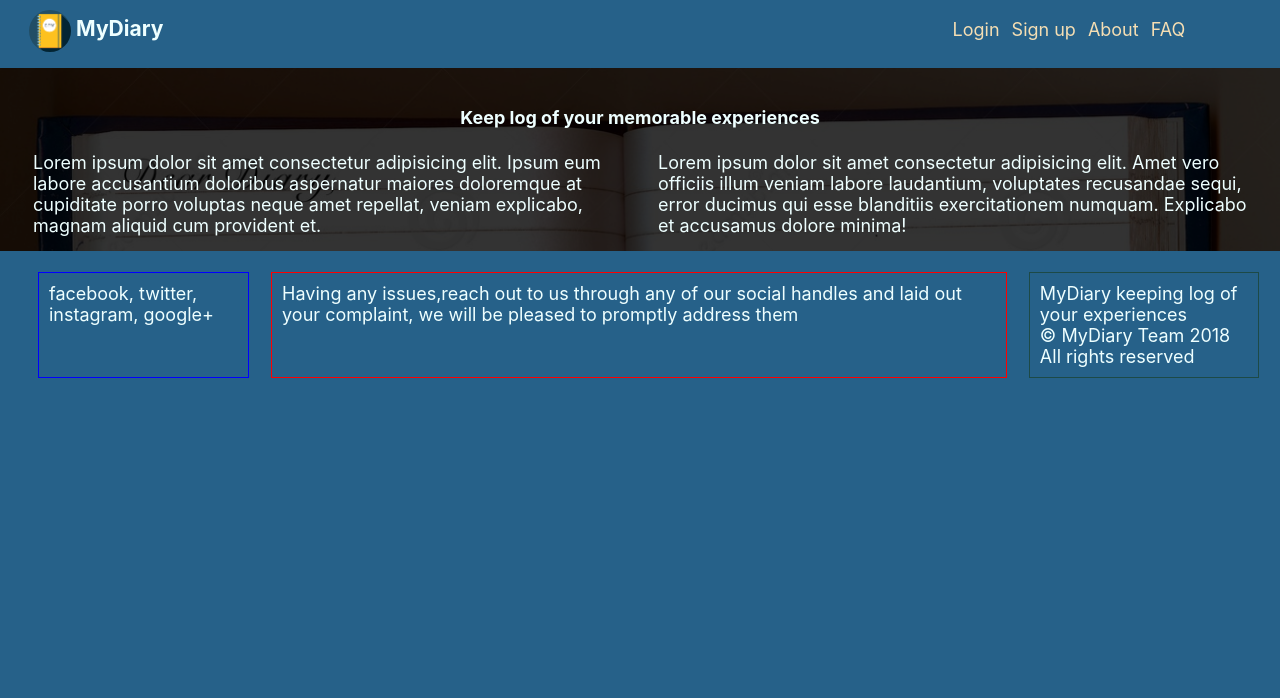
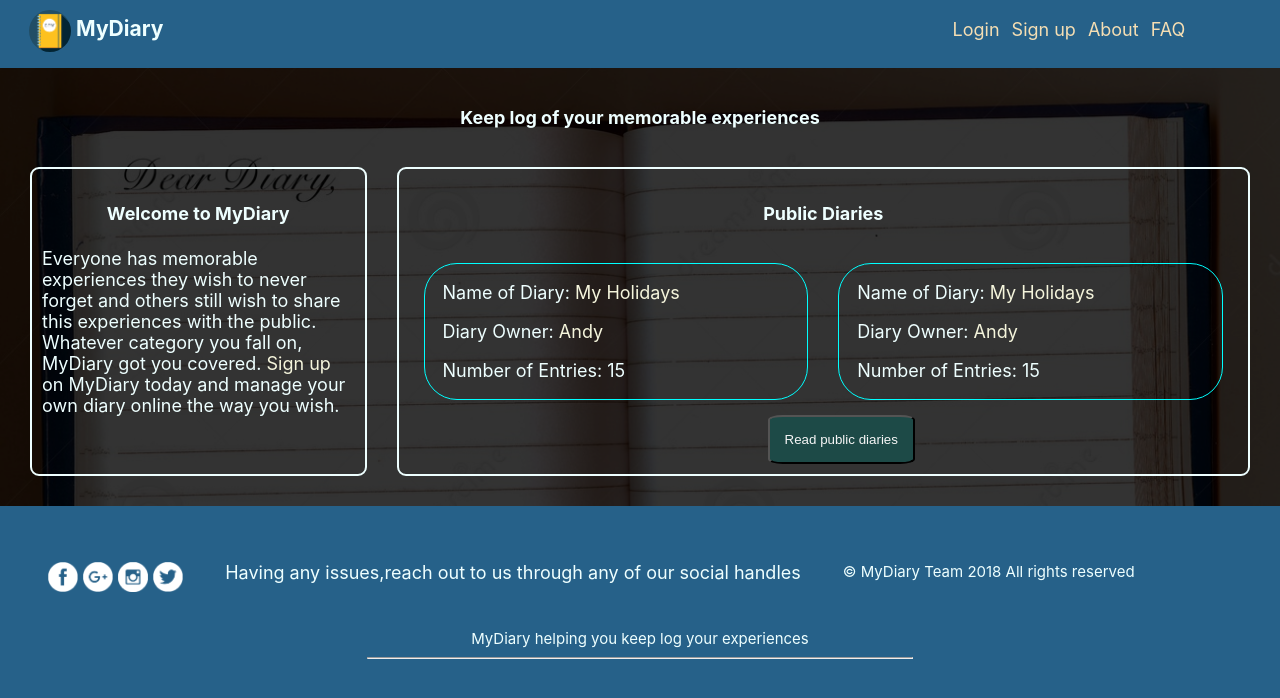
Before and after one commit to andrewinsoul/MyDiary, a plain HTML site: page UI/index.html in a window 1280 px wide. Drawn offline with Linux system fonts and the light colour scheme.

Commit message:
add footer images and modify index.html and index.css files

```diff
--- a/UI/assets/styles/index.css
+++ b/UI/assets/styles/index.css
@@ -1,6 +1,9 @@
 body {
   background-color: #266189;
   color: #eeffff;
+}
+hr {
+  width: 544px;
 }
 div.main-content {
   background-image: url(../images/diary-edit.jpg);
@@ -11,3 +14,30 @@ div#content {
   background-color: rgba(0, 0, 0, 0.8);
   padding: 15px;
 }
+img.footer-img {
+  width: 30px;
+}
+footer div img.footer-img:hover {
+  transition: .5s;
+  transform: scale(1.2) rotate(360deg);
+}
+div.row>div.section {
+  border: 2px solid #eeffff;
+  margin: 15px;
+  padding: 10px;
+  border-radius: 9px;
+}
+p>a {
+  text-decoration: none;
+  color: beige;
+}
+p>a:hover {
+  color: #1d4a47;
+}
+footer {
+  margin-top: 25px;
+}
+footer>div {
+  margin: 11px;
+  padding: 10px;
+}
--- a/UI/index.html
+++ b/UI/index.html
@@ -36,26 +36,48 @@
           <div class="col"><center><h4>Keep log of your memorable experiences</h4></center></div>
         </div>
         <div class="row">
-          <div class="col">
-            Lorem ipsum dolor sit amet consectetur adipisicing elit. Ipsum eum labore accusantium doloribus aspernatur maiores doloremque at cupiditate porro voluptas neque amet repellat, veniam explicabo, magnam aliquid cum provident et.
+          <div class="col-1 section">
+            <center><h4>Welcome to MyDiary</h4></center>
+            <p>
+              Everyone has memorable experiences they wish to never forget and others still wish to share this experiences with the public. Whatever category you fall on, MyDiary got you covered. <a href="signup.html">Sign up </a>on MyDiary today and manage your own diary online the way you wish.
+            </p>
           </div>
-          <div class="col">
-            Lorem ipsum dolor sit amet consectetur adipisicing elit. Amet vero officiis illum veniam labore laudantium, voluptates recusandae sequi, error ducimus qui esse blanditiis exercitationem numquam. Explicabo et accusamus dolore minima!
+          <div class="col section">
+            <center><h4>Public Diaries</h4></center>
+            <div class="row">
+              <div class="col" style="border: 1px solid cyan; margin: 15px; border-radius: 33px;">
+                <p>Name of Diary: <a href="#">My Holidays</a></p>
+                <p>Diary Owner: <a href="#">Andy</a></p>
+                <p>Number of Entries: 15</p>
+              </div>
+              <div class="col" style="border: 1px solid cyan; margin: 15px; border-radius: 33px;">
+                <p>Name of Diary: <a href="#">My Holidays</a></p>
+                <p>Diary Owner: <a href="#">Andy</a></p>
+                <p>Number of Entries: 15</p>
+              </div>
+            </div>
+            <div class="col">
+              <center><button style="padding: 15px; border-radius: 10%; background-color: #1d4a47; color: whitesmoke">Read public diaries </button></center>
+            </div>
           </div>
         </div>
       </div>
     </div>
     <footer>
-      <div style="border: 1px solid blue; margin: 11px; padding: 10px; margin-left: 9px">
-        facebook, twitter, instagram, google+
+      <div style="margin-left: 9px">
+        <img class="footer-img" src="./assets/images/facebook-icon.png"/>
+        <img class="footer-img" src="./assets/images/google-icon.png"/>
+        <img class="footer-img" src="./assets/images/instagram-icon.png"/>
+        <img class="footer-img" src="./assets/images/twitter-icon.png"/>
       </div>
-      <div style="border: 1px solid red; margin: 11px; padding: 10px">
-        Having any issues,reach out to us through any of our social handles and laid out your complaint, we will be pleased to promptly address them
+      <div>
+        Having any issues,reach out to us through any of our social handles
       </div>
-      <div style="border: 1px solid #1d4a47; padding: 10px; margin: 11px; ">
-        MyDiary keeping log of your experiences</br>
+      <div style="font-size: 15px;">
         &copy; MyDiary Team 2018 All rights reserved
       </div>
     </footer>
+    <center><small>MyDiary helping you keep log your experiences</small></center>
+    <hr/>
   </body>
 </html>
```
Also changed, not shown: UI/assets/images/diary-pub.png (added), UI/assets/images/facebook-icon.png (added), UI/assets/images/google-icon.png (added), UI/assets/images/instagram-icon.png (added), UI/assets/images/twitter-icon.png (added).
